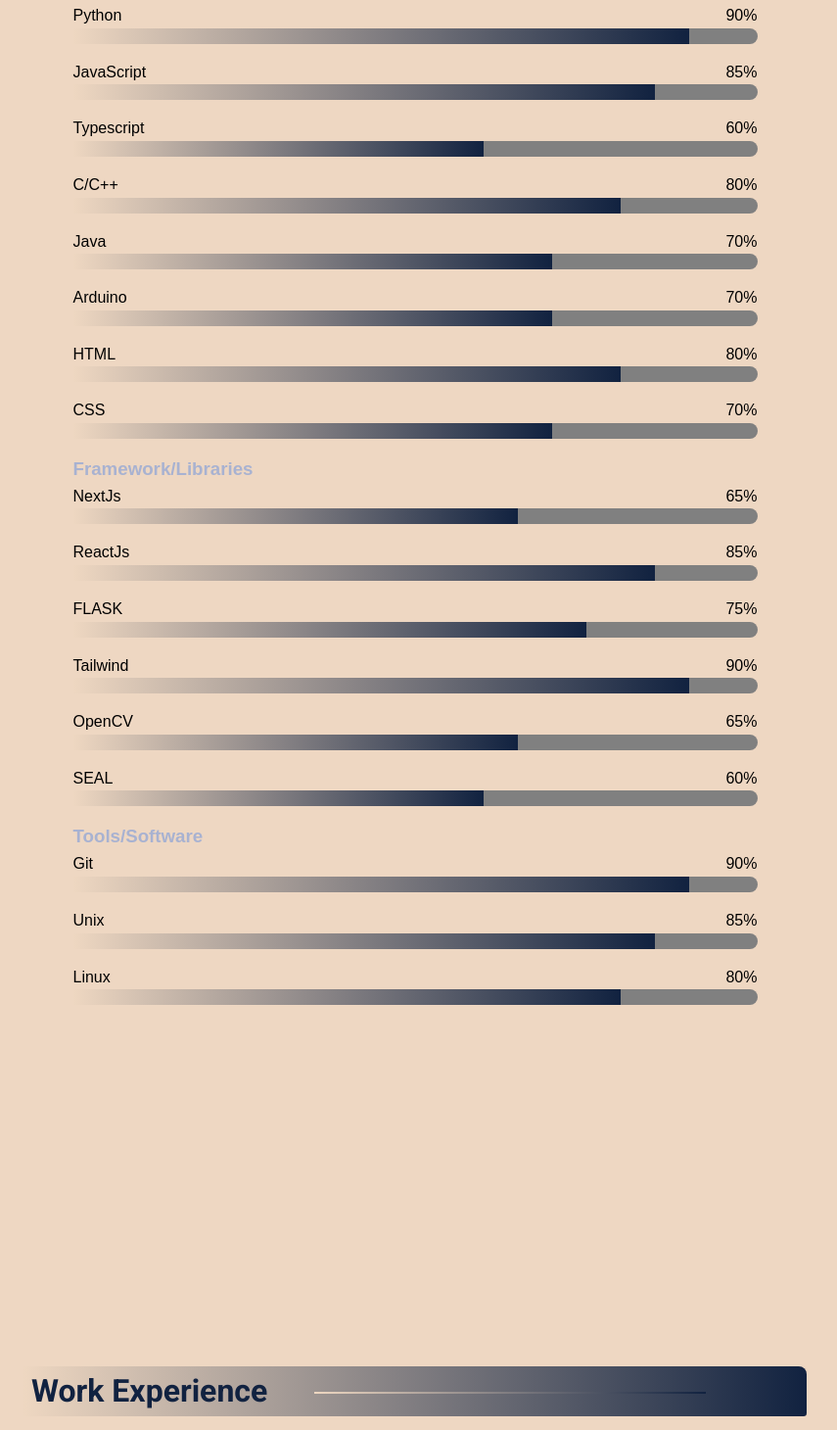
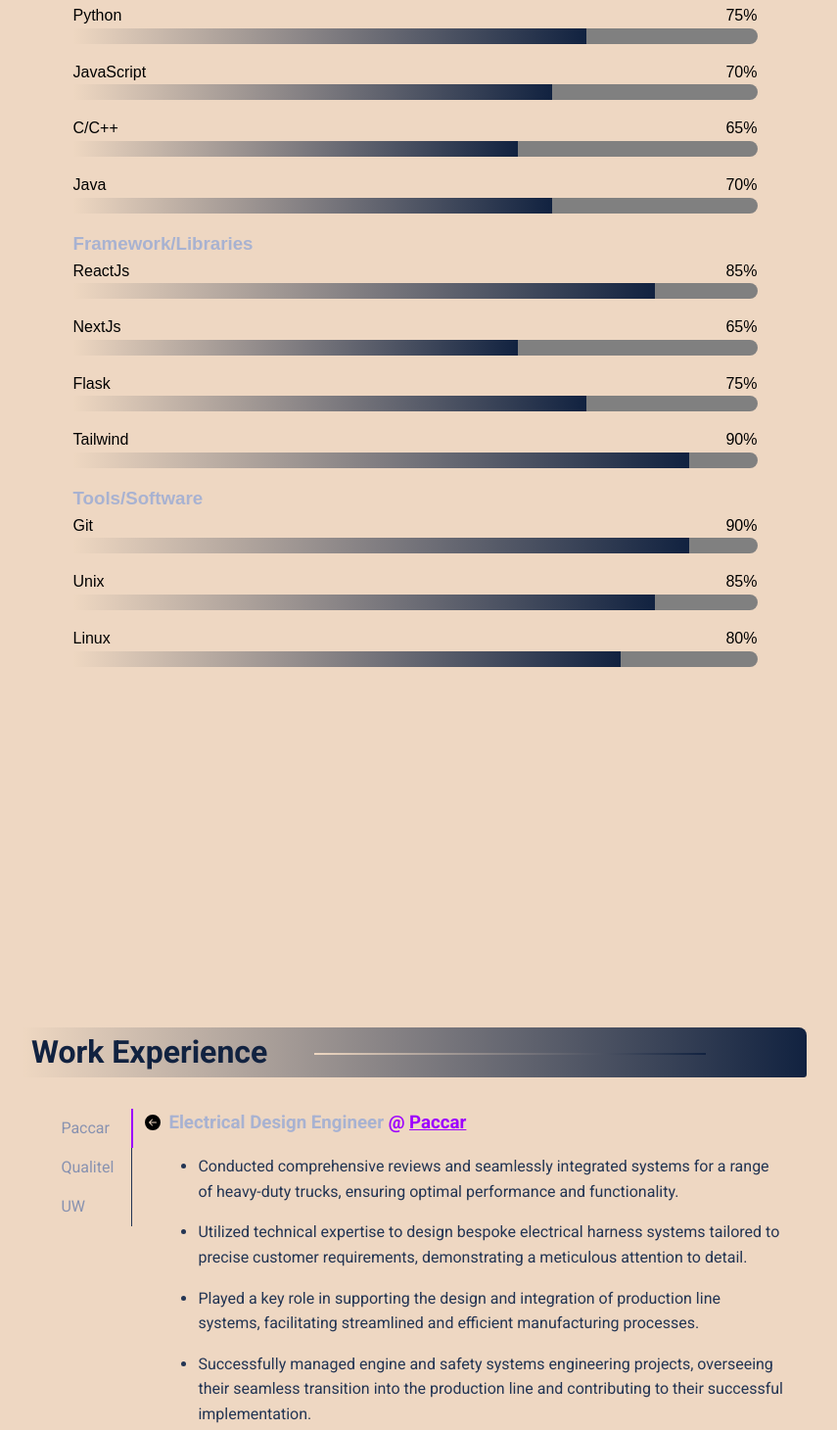
Before and after one commit to poul0315/NextJs-Portfolio, a Next.js app: page / in a window 1280 px wide. Shown: the part 1110-2570 px from the top of the page at 98% size, without its empty margins (216-1071 px from the left). Built offline with nearby package versions, Linux system fonts and the light colour scheme.

Commit message:
fixed a little design for skill section

```diff
--- a/src/scss/sections/_experience.scss
+++ b/src/scss/sections/_experience.scss
@@ -108,11 +108,10 @@
         }
         .exp-slider {
             width: 200px;
-            transition:
-                width 1s,        /* Transition for width */
-                visibility 0s 0.2s;
+            transition: width 1s;
 
             &.slide-out {
+
                 width: 0; // set width to 0
                 visibility: hidden;
             }
@@ -128,7 +127,6 @@
                 height: 2.5rem;
                 width: 2px;
                 margin-left: 5.5rem;
-
             }
             &::before {
                 position: absolute;
--- a/src/scss/sections/_index.scss
+++ b/src/scss/sections/_index.scss
@@ -17,6 +17,12 @@
         padding: 0.5px;
         max-width: 700px;
         margin: auto;
+        @media screen and (max-width: 600px) {
+            margin: 2rem;
+        }
+        @media screen and (max-width: 450px) {
+            margin: 1rem;
+        }
     }
     &-project {
         padding: 0.5px;
--- a/src/sections/About.tsx
+++ b/src/sections/About.tsx
@@ -19,25 +19,19 @@
     {
       category: "Programming Language",
       details: [
-        { name: "Python", percentage: 90 }, // Example percentage, adjust accordingly
-        { name: "JavaScript", percentage: 85 },
-        { name: "Typescript", percentage: 60 },
-        { name: "C/C++", percentage: 80 },
+        { name: "Python", percentage: 75 }, // Example percentage, adjust accordingly
+        { name: "JavaScript", percentage: 70 },
+        { name: "C/C++", percentage: 65 },
         { name: "Java", percentage: 70 },
-        { name: "Arduino", percentage: 70 }, // Example percentage, adjust accordingly
-        { name: "HTML", percentage: 80 },
-        { name: "CSS", percentage: 70 }
       ],
     },
     {
       category: "Framework/Libraries",
       details: [
+        { name: "ReactJs", percentage: 85 },
         { name: "NextJs", percentage: 65 },
-        { name: "ReactJs", percentage: 85 },
-        { name: "FLASK", percentage: 75 },
+        { name: "Flask", percentage: 75 },
         { name: "Tailwind", percentage: 90 }, // Example percentage, adjust accordingly
-        { name: "OpenCV", percentage: 65 }, // Example percentage, adjust accordingly
-        { name: "SEAL", percentage: 60 } // Example percentage, adjust accordingly
       ],
     },
     {
--- a/src/sections/Experience.tsx
+++ b/src/sections/Experience.tsx
@@ -6,14 +6,26 @@
 
 export const experiences = [
     {
-        name: "Qualit",
+        name: "Paccar",
+        role: "Electrical Design Engineer",
+        url: "https://paccar.com/",
+        positionDescription: [
+            "Conducted comprehensive reviews and seamlessly integrated systems for a range of heavy-duty trucks, ensuring optimal performance and functionality.",
+            "Utilized technical expertise to design bespoke electrical harness systems tailored to precise customer requirements, demonstrating a meticulous attention to detail.",
+            "Played a key role in supporting the design and integration of production line systems, facilitating streamlined and efficient manufacturing processes.",
+            "Successfully managed engine and safety systems engineering projects, overseeing their seamless transition into the production line and contributing to their successful implementation.",
+        ],
+        link: "job-two"
+    },
+    {
+        name: "Qualitel",
         role: "Electrical Test Engineer",
         url: "https://qualitel.com/",
         positionDescription: [
-            "Collaborated with a senior engineer to develop a LabView test fixture program, referring to Python3 code. asd asd asdasdas dsad asd asd asd sdqdqs dq dqs dqsd sqdsq dq dqd qd sqd q dq dqsd qd.",
-            "Designed test framework components, such as the user interface, process models, and step types.",
-            "Created test sequences within the established framework.",
-            "Troubleshot and resolved issues encountered during the execution of tests in a production environment."
+            "Spearheaded and directed troubleshooting initiatives on a pivotal production line, a decisive effort that directly contributed to the realization and protection of over $2M+ in vital revenue for the organization.",
+            "Collaborated on building test fixture for medical device utilizing Labview by referencing Python3 scripts.",
+            "Documented comprehensive test procedures for our test fixtures, further extending support to over three assembly lines, ensuring that projects consistently met timelines and quality benchmarks.",
+            "Demonstrated proficiency and expertise in a range of six key areas: deep understanding of Python3, exemplary client communication strategies, adeptness in PCB troubleshooting, mastery in automation test fixtures, and more.",
         ],
         link: "job-one"
     },
@@ -27,18 +39,6 @@
             "Leverage knowledge in C++, OpenCV, SEAL, Unix environment, and Verilog to automate test execution.",
         ],
         link: "job-three"
-    },
-    {
-        name: "Paccar",
-        role: "Electrical Design Engineer",
-        url: "https://paccar.com/",
-        positionDescription: [
-            "Conducted comprehensive reviews and seamlessly integrated systems for a range of heavy-duty trucks, ensuring optimal performance and functionality.",
-            "Utilized technical expertise to design bespoke electrical harness systems tailored to precise customer requirements, demonstrating a meticulous attention to detail.",
-            "Played a key role in supporting the design and integration of production line systems, facilitating streamlined and efficient manufacturing processes.",
-            "Successfully managed engine and safety systems engineering projects, overseeing their seamless transition into the production line and contributing to their successful implementation.",
-        ],
-        link: "job-two"
     },
 ];
 
--- a/src/sections/Footer.tsx
+++ b/src/sections/Footer.tsx
@@ -41,7 +41,6 @@
             <article className="contact__option">
               <TelegramIcon className="contact__option-icon" />
               <h4>Telegram</h4>
-              <h5>poul0315@gmail.com</h5>
               <a href="https://t.me/poul0315" target="_blank" rel="noreferrer">
                 send a message
               </a>
@@ -49,7 +48,6 @@
             <article className="contact__option">
               <LinkedInIcon className="contact__option-icon" />
               <h4>LinkedIn</h4>
-              <h5>poul0315@gmail.com</h5>
               <a
                 href="https://www.linkedin.com/in/paul-nam-27b815210/"
                 target="_blank"
```
